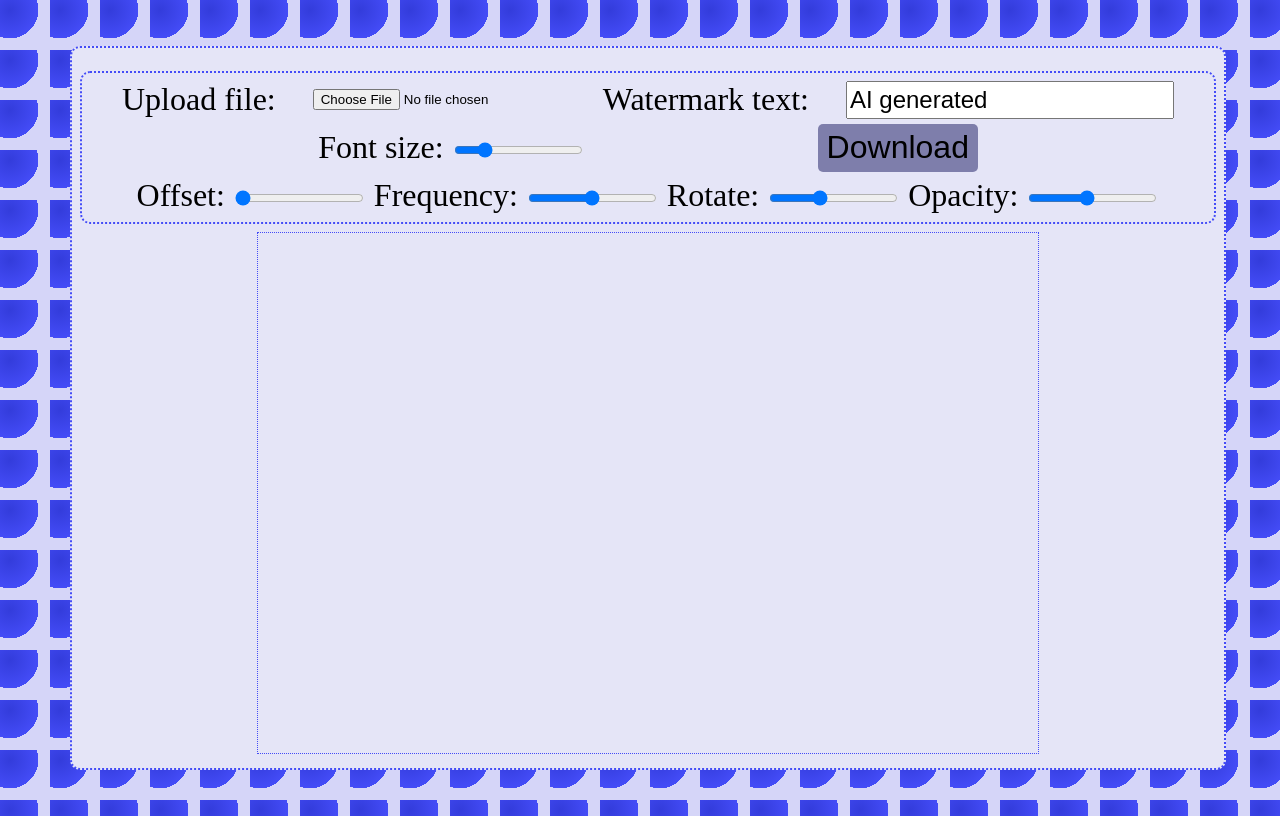
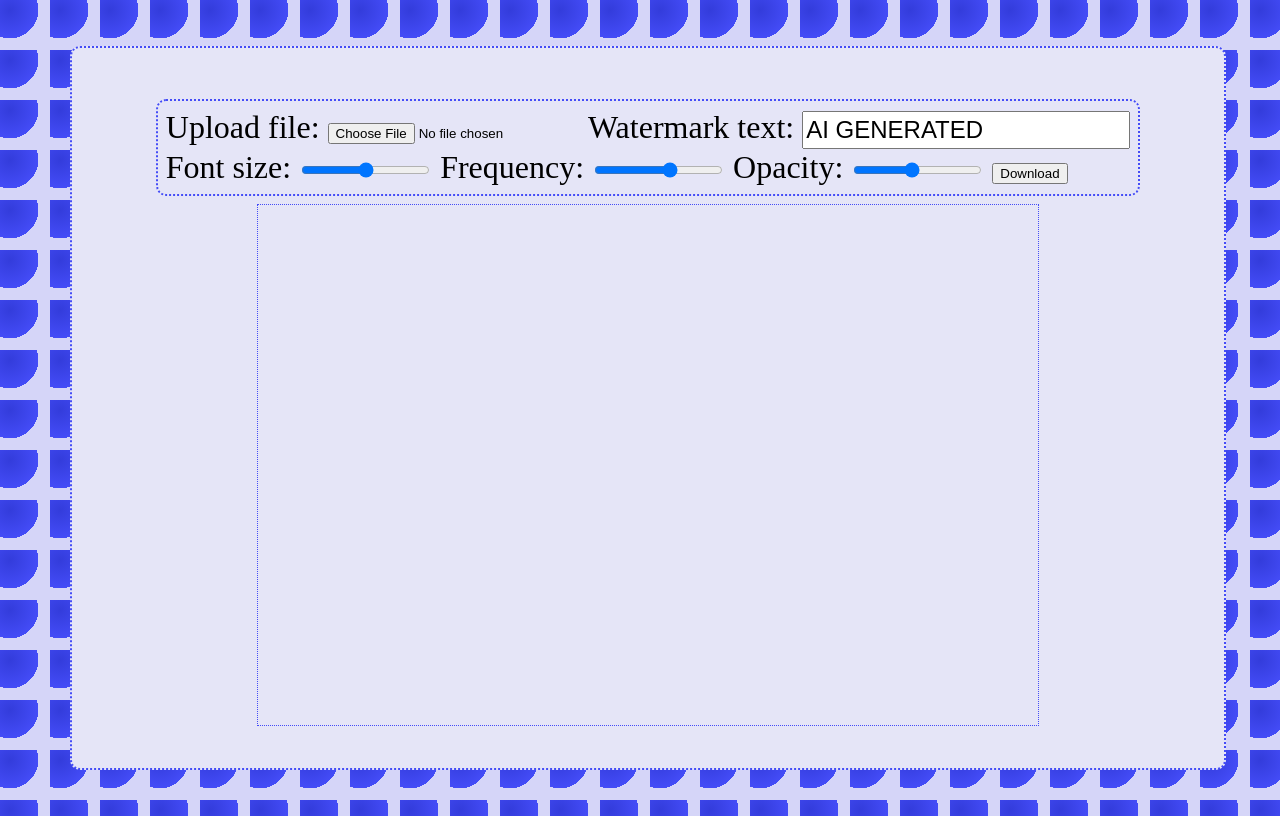
Before and after one commit to ezaborszky/Watermark-Creator, a plain HTML site: page index.html in a window 1280 px wide. Drawn offline with Linux system fonts and the light colour scheme.

Commit message:
removed offset and rotate slider

```diff
--- a/index.html
+++ b/index.html
@@ -13,25 +13,25 @@
     <div class="wrapper">
         <div class="application">
             <div class="interface">
+                <div class="slidecontainer">
                     <label for="picture">Upload file:</label>
                     <input type="file" name="picture" id="picture">
                     <label for="text">Watermark text:</label>
-                <input value="AI generated" type="text" name="text" id="text">
+                    <input value="AI GENERATED" type="text" name="text" id="text">
                         <div class="slidecontainer">
                             <label for="font-size-input">Font size:</label>
-                <input type="range" min="8" max="160" value="40" class="slider" id="font-size">
-            </div>
+                            <input type="range" min="-100" max="100" value="0" class="slider" id="font-size">
 
-                <button id="download-button">Download</button>
-                <div class="slidecontainer">
-                    <label for="myRange">Offset:</label>
-                    <input type="range" min="1" max="100" value="0" class="slider" id="myRange">
+                            <!-- <label for="myRange">Offset:</label>
+                            <input type="range" min="1" max="100" value="0" class="slider" id="myRange"> -->
                             <label for="myRange2">Frequency:</label>
-                    <input type="range" min="1" max="5" value="3" class="slider" id="myRange2">
-                    <label for="myRange2">Rotate:</label>
-                    <input type="range" min="-180" max="180" value="-45" class="slider" id="rotate">
+                            <input type="range" min="1" max="6" value="4" class="slider" id="myRange2">
+                            <!-- <label for="myRange2">Rotate:</label>
+                            <input type="range" min="-180" max="180" value="-45" class="slider" id="rotate"> -->
                             <label for="myRange2">Opacity:</label>
                             <input type="range" min="1" max="10" value="5" class="slider" id="opacity">
+                            <button id="download-button">Download</button>
+                        </div>
                 </div>
 
             </div>
```
Lines whose indentation alone changed are shown as unchanged.
